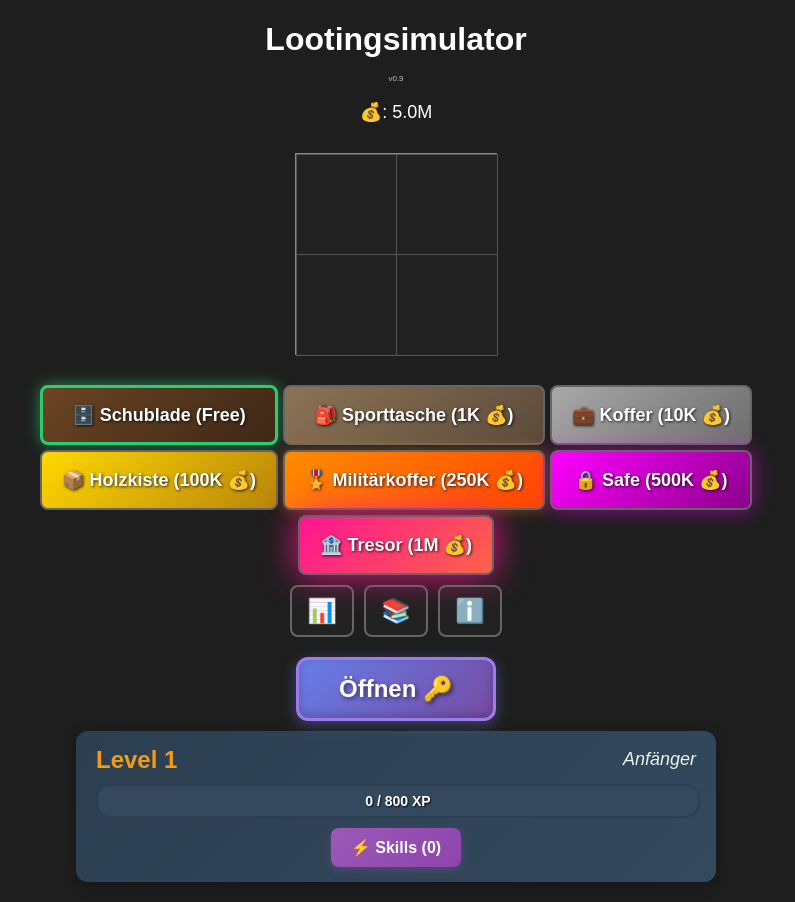
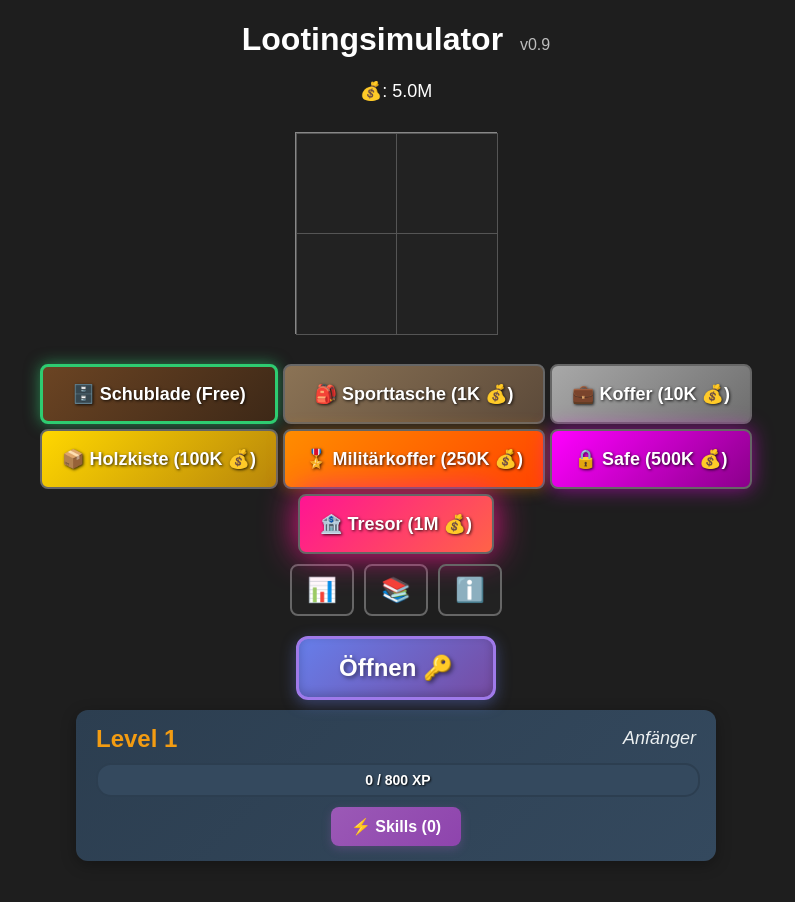
Before and after one commit to REMP4GE175/Lootingsimulator, a plain HTML site: page index.html in a window 1280 px wide. Shown: the whole page, without its empty margins (244-1039 px from the left). After the commit the page ends 881 px from the top, so only its background shows below. Drawn offline with Linux system fonts and the light colour scheme.

```diff
--- a/index.html
+++ b/index.html
@@ -6,8 +6,7 @@
   <link rel="stylesheet" href="style.css">
 </head>
 <body>
-  <h1>Lootingsimulator</h1>
-  <div class="app-version" aria-label="Version">v0.9</div>
+  <h1>Lootingsimulator <span class="app-version-inline" aria-label="Version">v0.9</span></h1>
 
   <p id="balance">💰: 0</p>
 
--- a/style.css
+++ b/style.css
@@ -10,6 +10,13 @@
   color: #bdbdbd;
   margin-top: -6px;
   margin-bottom: 8px;
+}
+
+.app-version-inline {
+  font-size: 0.5em;
+  color: #bdbdbd;
+  font-weight: normal;
+  margin-left: 0.5rem;
 }
 
 #balance {
```
